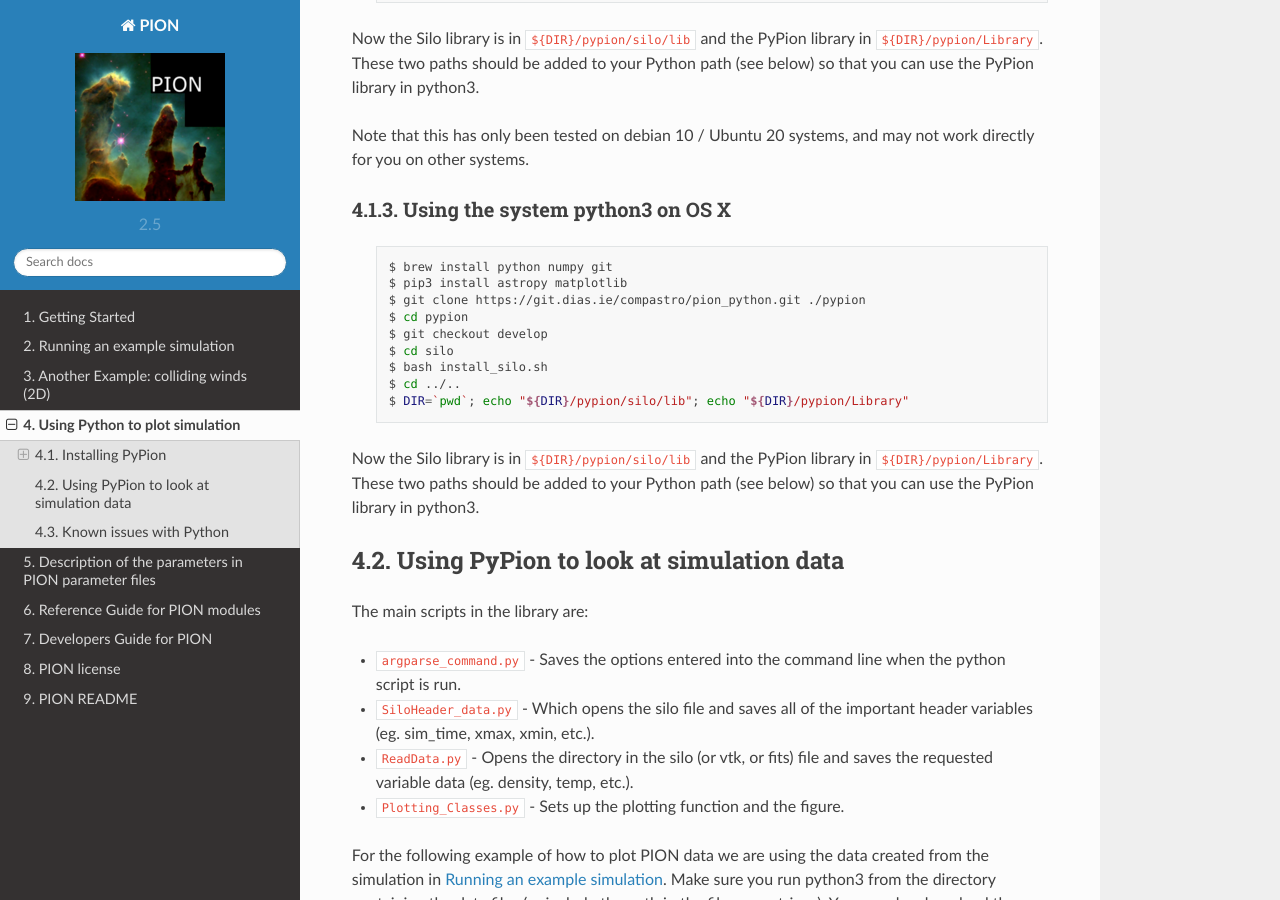
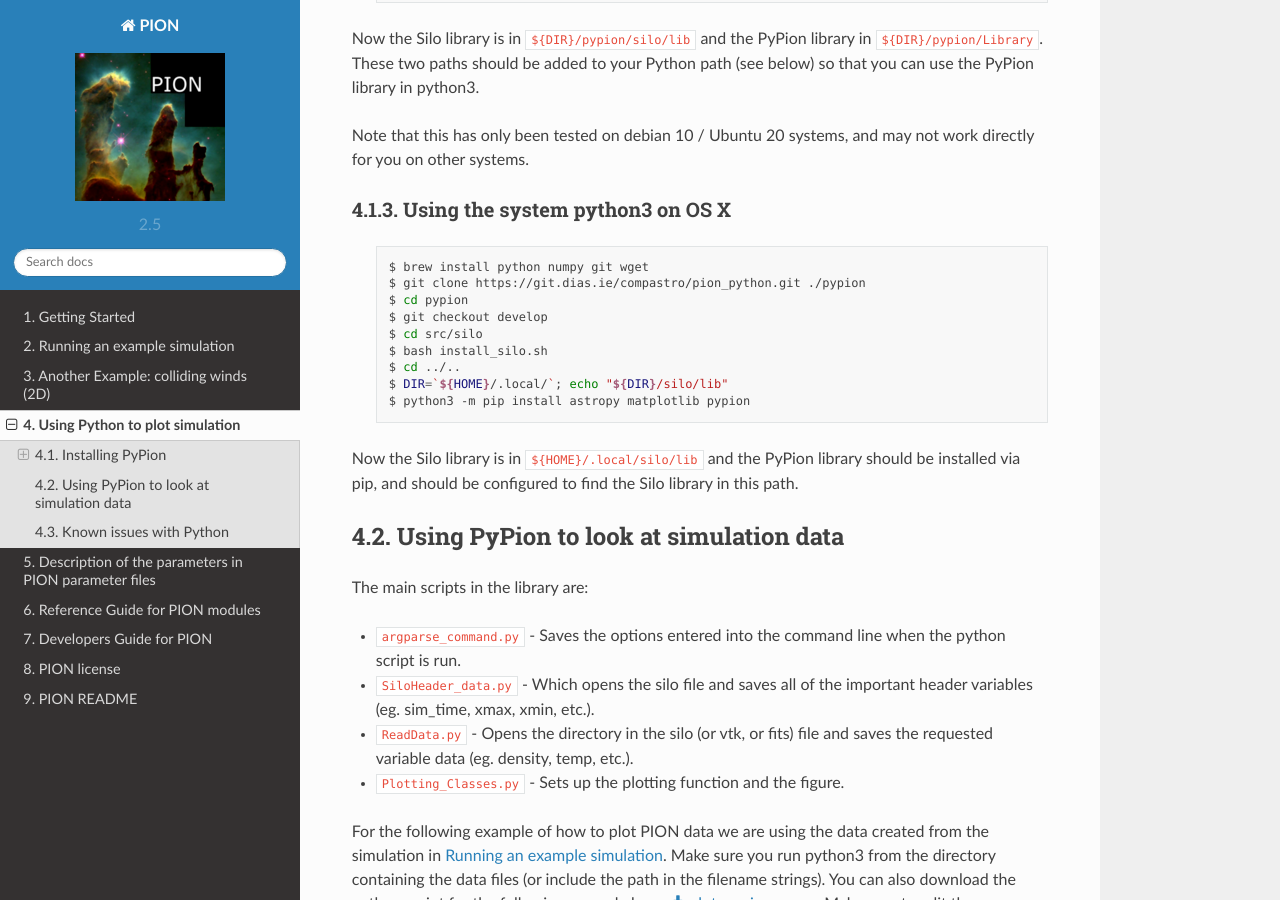
Before and after one commit to jmackey-astro/pion-docs, a Sphinx documentation site: the page built from docs/source/python.rst, in a window 1280 px wide and 900 px high, scrolled down 1782 px. Built offline with Sphinx 7.4.7 and the Read the Docs theme 2.0.0, drawn with Linux system fonts in a browser that asks for light colours.

Commit message:
updated python info

```diff
--- a/docs/source/getting_started.rst
+++ b/docs/source/getting_started.rst
@@ -205,7 +205,7 @@ Homebrew has no SILO package, so we have to build it ourselves.
 
     $ brew update
     $ brew upgrade
-    $ brew install sundials cfitsio open-mpi boost git spdlog fmt curl
+    $ brew install sundials cfitsio open-mpi boost git spdlog fmt curl cmake
     $ git clone https://git.dias.ie/compastro/pion.git
     $ cd pion/
     $ git checkout devel
--- a/docs/source/python.rst
+++ b/docs/source/python.rst
@@ -90,18 +90,17 @@ Using the system python3 on OS X
 
   .. code-block:: bash
 
-    $ brew install python numpy git
-    $ pip3 install astropy matplotlib
+    $ brew install python numpy git wget
     $ git clone https://git.dias.ie/compastro/pion_python.git ./pypion
     $ cd pypion
     $ git checkout develop
-    $ cd silo
+    $ cd src/silo
     $ bash install_silo.sh
     $ cd ../..
-    $ DIR=`pwd`; echo "${DIR}/pypion/silo/lib"; echo "${DIR}/pypion/Library"
+    $ DIR=`${HOME}/.local/`; echo "${DIR}/silo/lib"
+    $ python3 -m pip install astropy matplotlib pypion
 
-Now the Silo library is in ``${DIR}/pypion/silo/lib`` and the PyPion library in ``${DIR}/pypion/Library``.
-These two paths should be added to your Python path (see below) so that you can use the PyPion library in python3.
+Now the Silo library is in ``${HOME}/.local/silo/lib`` and the PyPion library should be installed via pip, and should be configured to find the Silo library in this path.
 
 
 .. _use_python:
```
